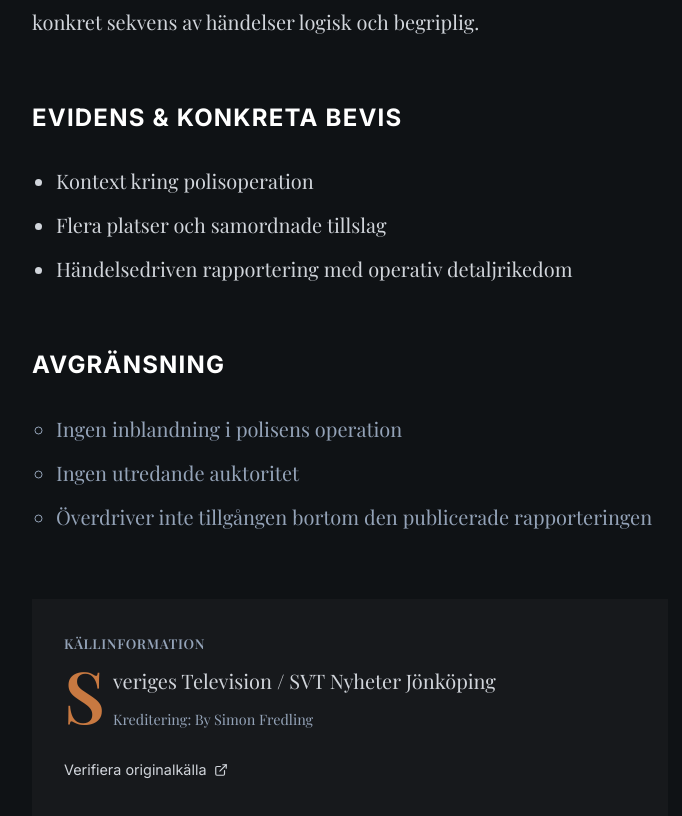
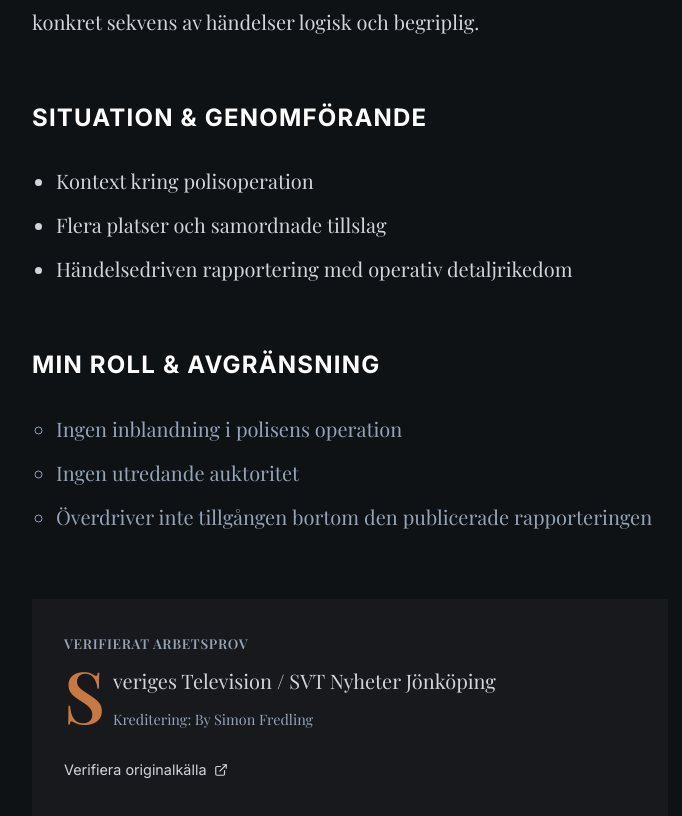
Before and after one commit to itsimonfredlingjack/simon-web, a React (Vite) app: page /publications/built-in-the-mess in a window 1280 px wide. Shown: the part 626-1442 px from the top of the page, without its empty margins (290-972 px from the left). Built offline with nearby package versions, Linux system fonts and the light colour scheme; a web font is replaced by a local one.

Commit message:
content: Refine wording to sound like professional portfolio rather than internal audit

```diff
--- a/src/content/evidence.ts
+++ b/src/content/evidence.ts
@@ -19,10 +19,10 @@ export type FieldNote = {
 };
 
 export const proofMetrics: ProofMetric[] = [
-  { value: "350+", label: "publiceringar/krediter", qualifier: "avrundat från verifierat register och kompletterande SVT-sökning" },
-  { value: "332", label: "original-URL:er i huvudregistret", qualifier: "hittade och markerade som originalkälla" },
-  { value: "55", label: "nya SVT-fynd", qualifier: "säkra kompletterande publiceringar/krediter" },
-  { value: "2018-2022", label: "SVT-tyngdpunkt", qualifier: "främst SVT Nyheter Jönköping, med äldre lokala SVT-spår" }
+  { value: "350+", label: "Verifierade leveranser", qualifier: "Dokumenterad publiceringsvolym från huvudregister och SVT-sökning" },
+  { value: "332", label: "Källbelagda produktioner", qualifier: "Spårbara original-URL:er i huvudregistret" },
+  { value: "55", label: "Kompletterande uppdrag", qualifier: "Säkrade SVT-publiceringar utanför primärt arkiv" },
+  { value: "2018-2022", label: "Huvudsaklig period", qualifier: "Operativ tyngdpunkt vid SVT Nyheter Jönköping" }
 ];
 
 export const fieldNotes: FieldNote[] = [
--- a/src/pages/Article.tsx
+++ b/src/pages/Article.tsx
@@ -73,14 +73,14 @@ export default function Article() {
           {note.whatThisShows}
         </p>
 
-        <h2>Evidens & Konkreta Bevis</h2>
+        <h2>Situation & Genomförande</h2>
         <ul style={{ listStyleType: 'disc', paddingLeft: '1.5rem', marginBottom: '2rem' }}>
           {note.evidencePoints.map((point, i) => (
             <li key={i} style={{ marginBottom: '0.5rem' }}>{point}</li>
           ))}
         </ul>
 
-        <h2>Avgränsning</h2>
+        <h2>Min roll & Avgränsning</h2>
         <ul style={{ listStyleType: 'circle', paddingLeft: '1.5rem', marginBottom: '2rem', color: 'var(--text-secondary)' }}>
           {note.notClaiming.map((claim, i) => (
             <li key={i} style={{ marginBottom: '0.5rem' }}>{claim}</li>
@@ -89,7 +89,7 @@ export default function Article() {
 
         <div style={{ marginTop: '4rem', padding: '2rem', background: 'rgba(255,255,255,0.03)', borderLeft: '4px solid var(--copper)' }}>
           <h3 style={{ marginTop: 0, fontSize: '0.85rem', textTransform: 'uppercase', letterSpacing: '0.05em', color: 'var(--text-secondary)' }}>
-            Källinformation
+            Verifierat arbetsprov
           </h3>
           <p style={{ margin: '0.5rem 0', fontWeight: 500 }}>{note.sourcePublication}</p>
           {note.exactCredit && (
```
